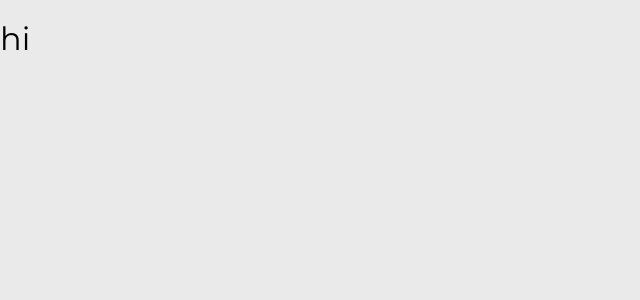
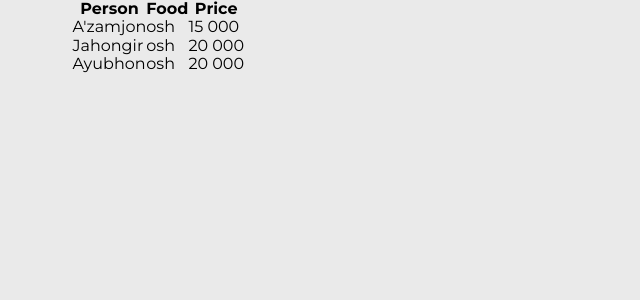
Before and after one commit to Azamjon62/calFood, a React (Vite) app: page / in a window 1280 px wide. Shown: the top 300 px of the page, without its empty margins (0-640 px from the left). Built offline with nearby package versions, Linux system fonts and the light colour scheme.

Commit message:
adding static tables

```diff
--- a/src/App.jsx
+++ b/src/App.jsx
@@ -1,10 +1,10 @@
-
+import Main from "./Components/Main/Main"
 
 function App() {
   return (
     <>
       <main>
-        <h1>hi</h1>
+        <Main />
       </main>
     </>
   )
--- a/src/Components/Main/Main.jsx
+++ b/src/Components/Main/Main.jsx
@@ -1,10 +1,36 @@
-
 function Main() {
   return (
     <div>
-
+        <div className="container">
+            <table className=" border-black border-[1px]">
+                <thead className="border-black border-[1px]" >
+                <tr className="">
+                    <th className=" w-[320px] border-black border-[1px]" >Person</th>
+                    <th className=" w-[200px] mr-[10px] border-black border-[1px]" >Food</th>
+                    <th className="w-[20%] border-black border-[1px]" >Price</th>
+                </tr>
+                </thead>
+                <tbody className="border-black border-[1px]" >
+                    <tr className="border-black border-[1px]" >
+                        <td className="border-black border-[1px]">A'zamjon</td>
+                        <td className="border-black border-[1px]">osh</td>
+                        <td className="border-black border-[1px]">15 000</td>
+                    </tr>
+                    <tr className="border-black border-[1px]" >
+                        <td className="border-black border-[1px]">Jahongir</td>
+                        <td className="border-black border-[1px]">osh</td>
+                        <td className="border-black border-[1px]">20 000</td>
+                    </tr>
+                    <tr className="border-black border-[1px]" >
+                        <td className="border-black border-[1px]">Ayubhon</td>
+                        <td className="border-black border-[1px]">osh</td>
+                        <td className="border-black border-[1px]">20 000</td>
+                    </tr>
+                </tbody>
+            </table>
+        </div>
     </div>
-  )
+  );
 }
 
-export default Main
+export default Main;
```
